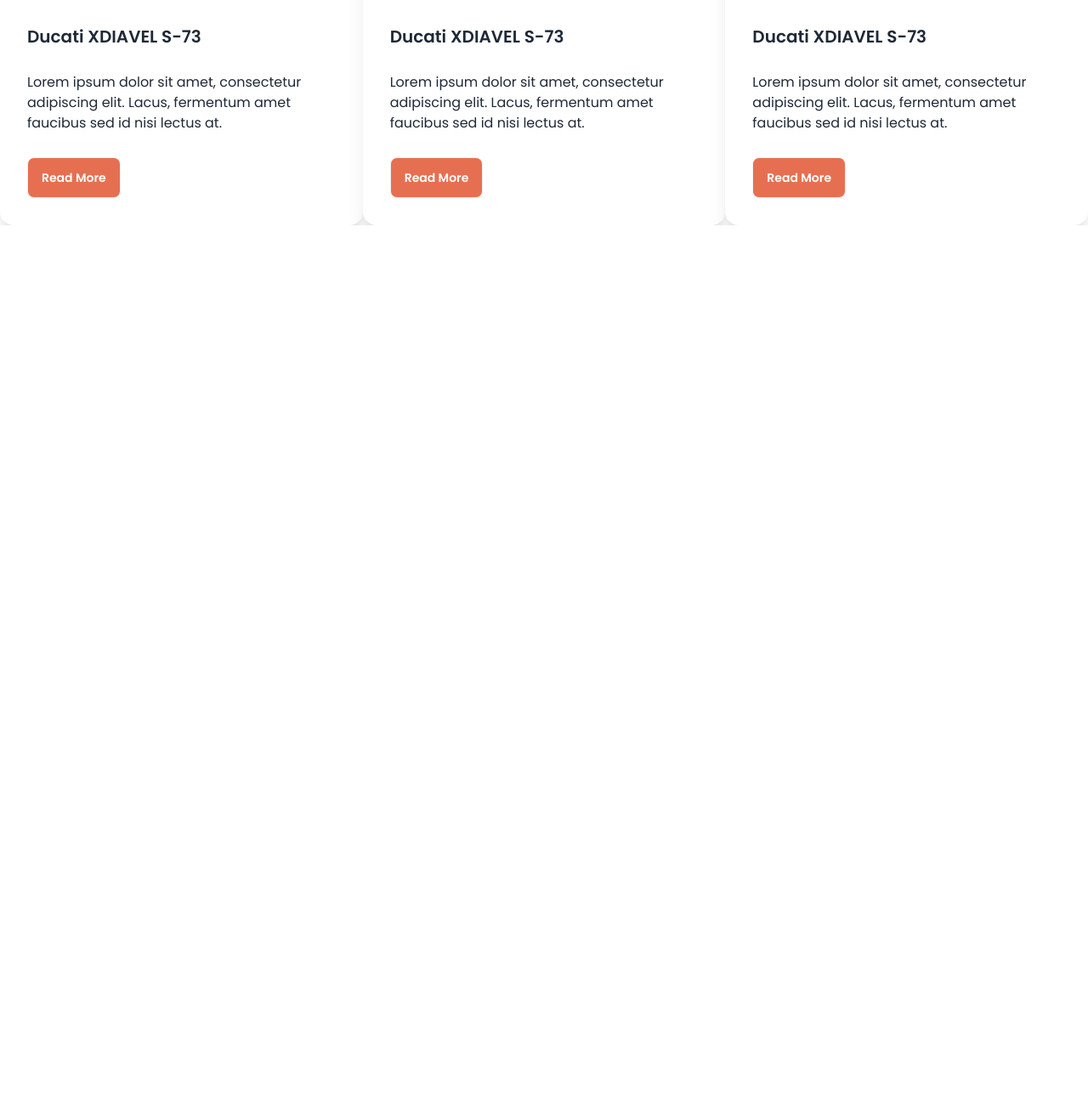
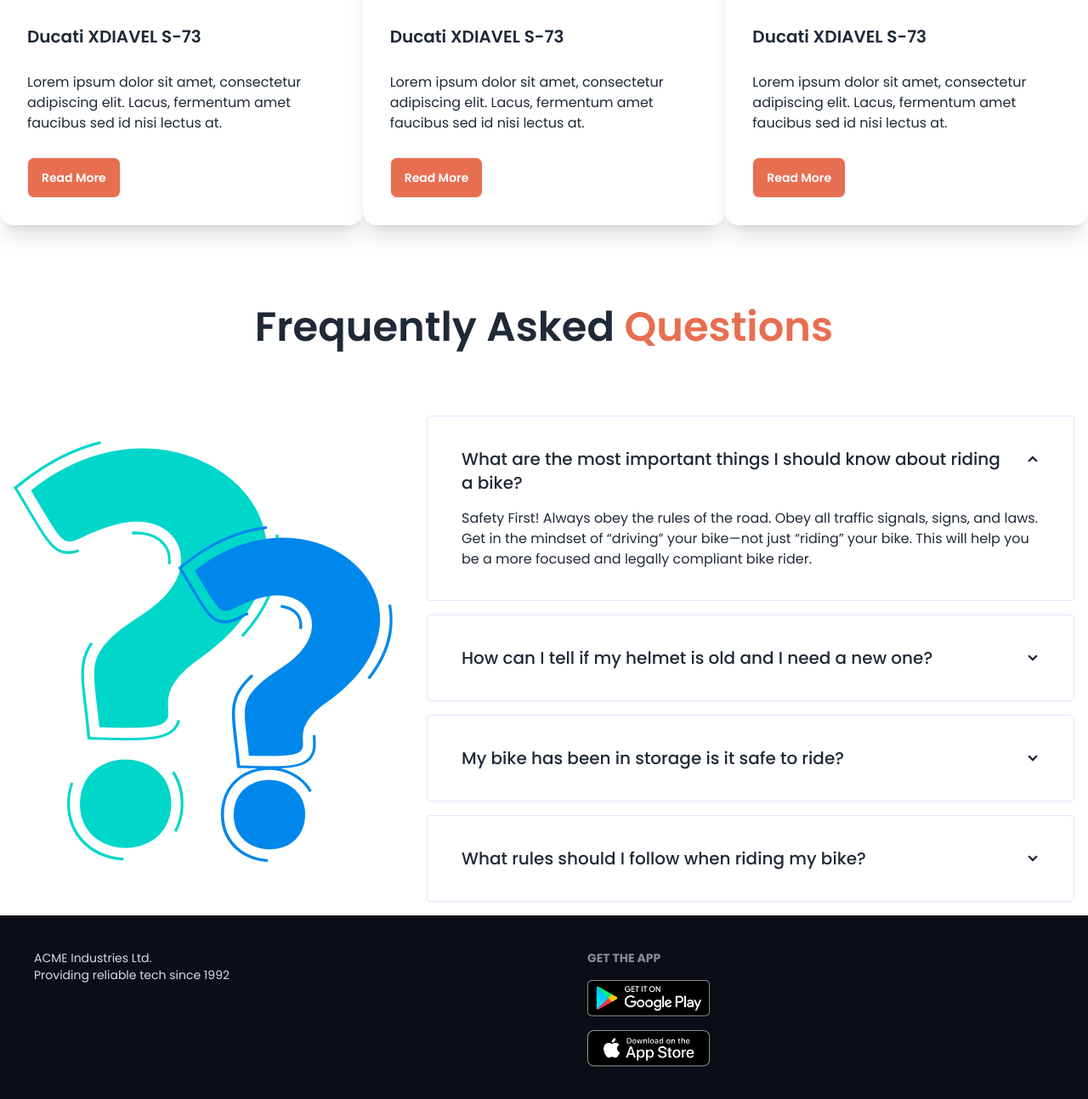
Before and after one commit to nafisa180205/biker-zone-daisyui, a plain HTML site: page index.html in a window 1280 px wide. Shown: the part 1041-2334 px from the top of the page at 85% size. Before the commit the page ends 1306 px from the top, so only its background shows below. Drawn offline with nearby package versions, Linux system fonts and the light colour scheme.

Commit message:
footer section

```diff
--- a/index.html
+++ b/index.html
@@ -21,6 +21,7 @@
 
               'bike-primary': '#E76F51',
               'bike-primary-bg':'rgba(231, 111, 81, 0.1)',
+              'footer-color':'#0B0D17',
             }
           }
         }
@@ -165,7 +166,7 @@
         <!-- cards -->
         <div class="grid grid-cols-1 md:grid-cols-2 lg:grid-cols-3 ">
         <!-- card 1 -->
-          <div class="card bg-base-100  shadow-xl">
+          <div class="card bg-base-100 shadow-xl">
             <figure>
               <img
                 src="./images/others/latest1.png"
@@ -181,7 +182,7 @@
           </div>
 
           <!-- card 2 -->
-          <div class="card bg-base-100  shadow-xl">
+          <div class="card bg-base-100 shadow-xl">
             <figure>
               <img
                 src="./images/others/latest1.png"
@@ -199,7 +200,7 @@
 
            <!-- card 3 -->
 
-           <div class="card bg-base-100  shadow-xl">
+           <div class="card bg-base-100 shadow-xl">
             <figure>
               <img
                 src="./images/others/latest1.png"
@@ -207,7 +208,8 @@
             </figure>
             <div class="card-body space-y-5">
               <h2 class="card-title">Ducati XDIAVEL S-73</h2>
-              <p>Lorem ipsum dolor sit amet, consectetur adipiscing elit. Lacus, fermentum amet faucibus sed id nisi lectus at.</p>
+              <p>Lorem ipsum dolor sit amet, consectetur adipiscing elit. Lacus, fermentum amet
+                faucibus sed id nisi lectus at.</p>
               <div class="card-actions justify-start">
                 <button class="btn bg-bike-primary text-white">Read More</button>
               </div>
@@ -220,14 +222,95 @@
       <!-- latest News section ends here  -->
 
 
+      <!-- Frequently Asked Questions -->
+       <section class="mt-24">
+        <h3 class="lg:text-5xl text-4xl font-semibold	text-center mb-12">Frequently Asked <span class="text-bike-primary">Questions</span></h3>
+        <div class="hero ">
+          <div class="hero-content flex-col lg:flex-row gap-10 ">
+            <img
+              src="./images/others/faq.png"
+              class="w-2/5" />
+
+
+            <div class="">
+
+
+
+              <!-- question 1 -->
+              <div class="collapse collapse-arrow border 	border-indigo-100 rounded	 mt-4 px-6 py-5">
+                <input type="radio" name="my-accordion-2" checked="checked" />
+                <div class="collapse-title text-xl font-medium">What are the most important things I should
+                  know about riding a bike?</div>
+                <div class="collapse-content">
+                  <p>Safety First! Always obey the rules of the road. Obey all traffic signals, signs, and laws. Get in the mindset of “driving” your bike—not just “riding” your bike. This will help you be a more focused and legally compliant bike rider. </p>
+                </div>
+              </div>
+
+              <!-- question 2 -->
+              <div class="collapse collapse-arrow border 	border-indigo-100 rounded	 mt-4 px-6 py-5">
+                <input type="radio" name="my-accordion-2" />
+                <div class="collapse-title text-xl font-medium">How can I tell if my helmet is old and I need a
+                  new one?</div>
+                <div class="collapse-content">
+                  <p>hello</p>
+                </div>
+              </div>
+
+              <!-- question 3 -->
+              <div class="collapse collapse-arrow border 	border-indigo-100 rounded	 mt-4 px-6 py-5">
+                <input type="radio" name="my-accordion-2" />
+                <div class="collapse-title text-xl font-medium">My bike has been in storage is it safe to ride?</div>
+                <div class="collapse-content">
+                  <p>hello</p>
+                </div>
+              </div>
+
+              <!-- question 4 -->
+              <div class="collapse collapse-arrow border 	border-indigo-100 rounded	 mt-4 px-6 py-5">
+                <input type="radio" name="my-accordion-2" />
+                <div class="collapse-title text-xl font-medium">What rules should I follow when riding my bike?</div>
+                <div class="collapse-content">
+                  <p>hello</p>
+                </div>
+              </div>
+
+
+            </div>
+          </div>
+        </div>
+       </section>
+      <!-- Frequently Asked Questions -->
+
+
 
 
      </main>
 
      <!-- footer section -->
 
-     <footer>
+     <footer class="footer bg-footer-color text-neutral-content p-10 ">
+      <aside>
 
-     </footer>
+        <p>
+          ACME Industries Ltd.
+          <br />
+          Providing reliable tech since 1992
+        </p>
+      </aside>
+      <nav>
+        <h6 class="footer-title">Get The App</h6>
+        <div class="grid grid-cols-1 gap-4">
+          <a>
+            <img class="w-36" src="./images/others/android.png" alt="">
+
+          </a>
+          <a>
+            <img  class="w-36" src="./images/others/ios.png" alt="">
+
+          </a>
+
+        </div>
+      </nav>
+    </footer>
 </body>
 </html>
```
